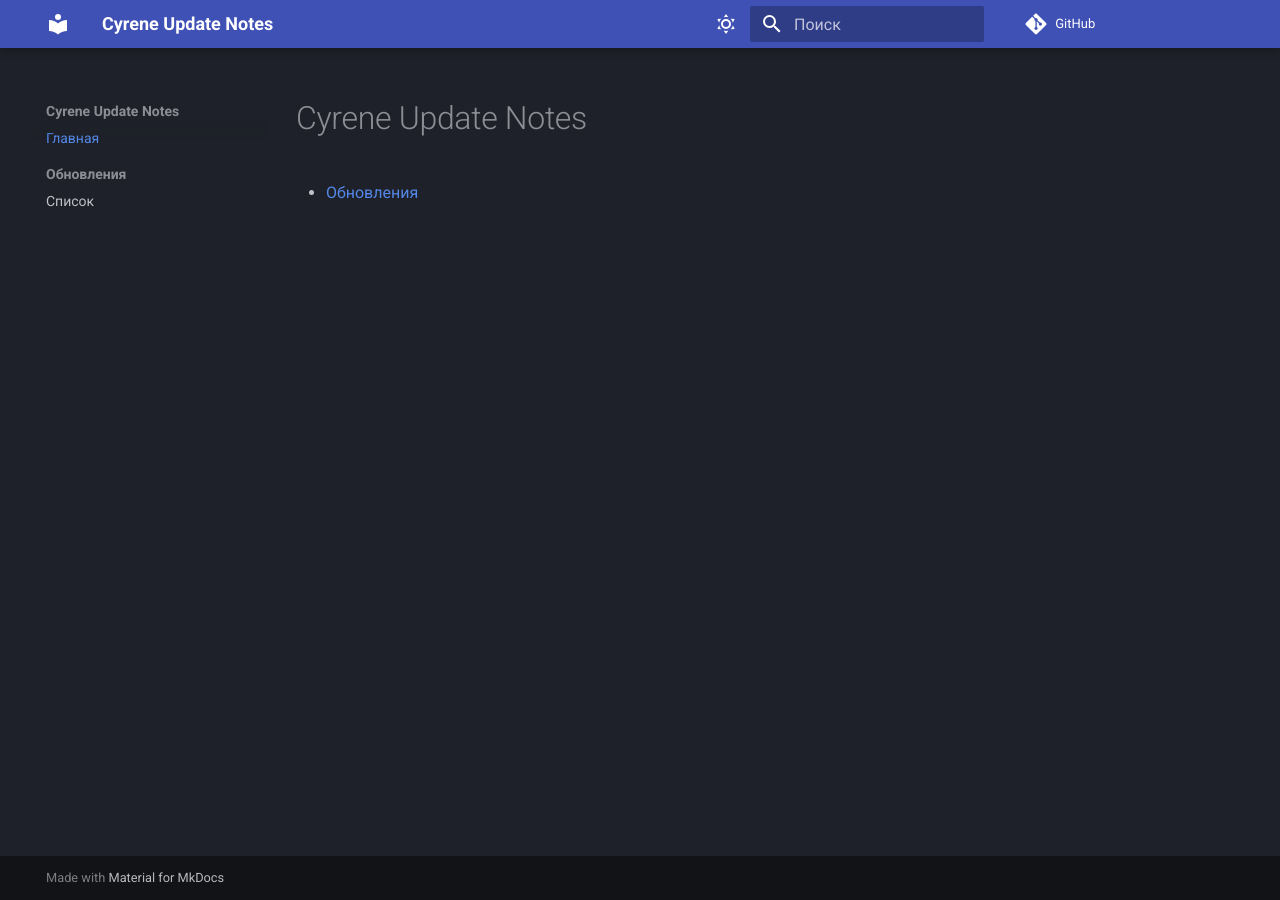
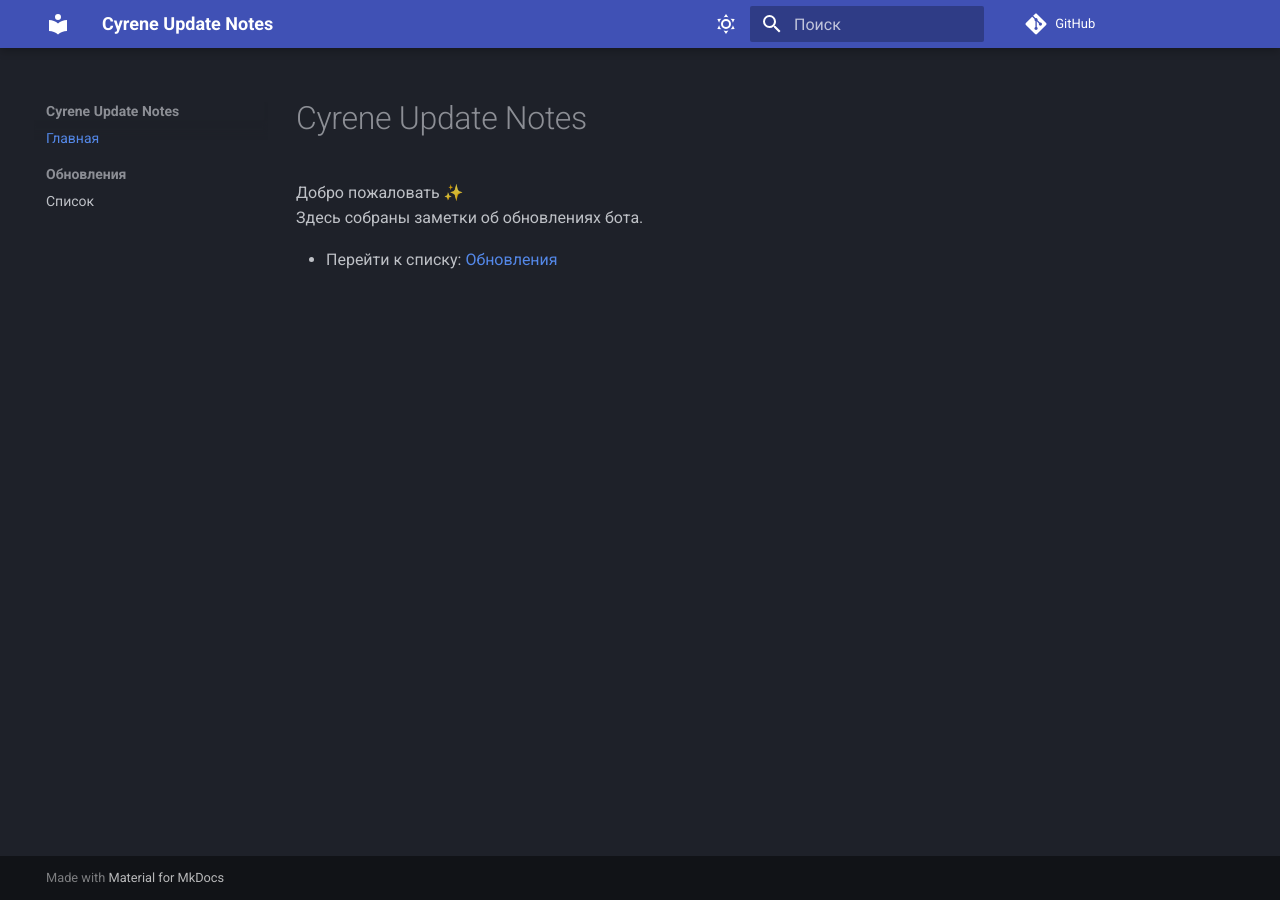
Before and after one commit to Dreafun/cyreneupdate, an MkDocs documentation site: the page built from docs/index.md, in a window 1280 px wide. Built offline with MkDocs 1.6.1 and Material for MkDocs 9.7.7, drawn with Linux system fonts in a browser that asks for light colours; comment, search, counter and statistics services are not loaded.

Commit message:
Update index.md

```diff
--- a/docs/index.md
+++ b/docs/index.md
@@ -1,3 +1,6 @@
 # Cyrene Update Notes
 
-- [Обновления](updates.md)
+Добро пожаловать ✨
+Здесь собраны заметки об обновлениях бота.
+
+- Перейти к списку: [Обновления](updates/index.md)
```
